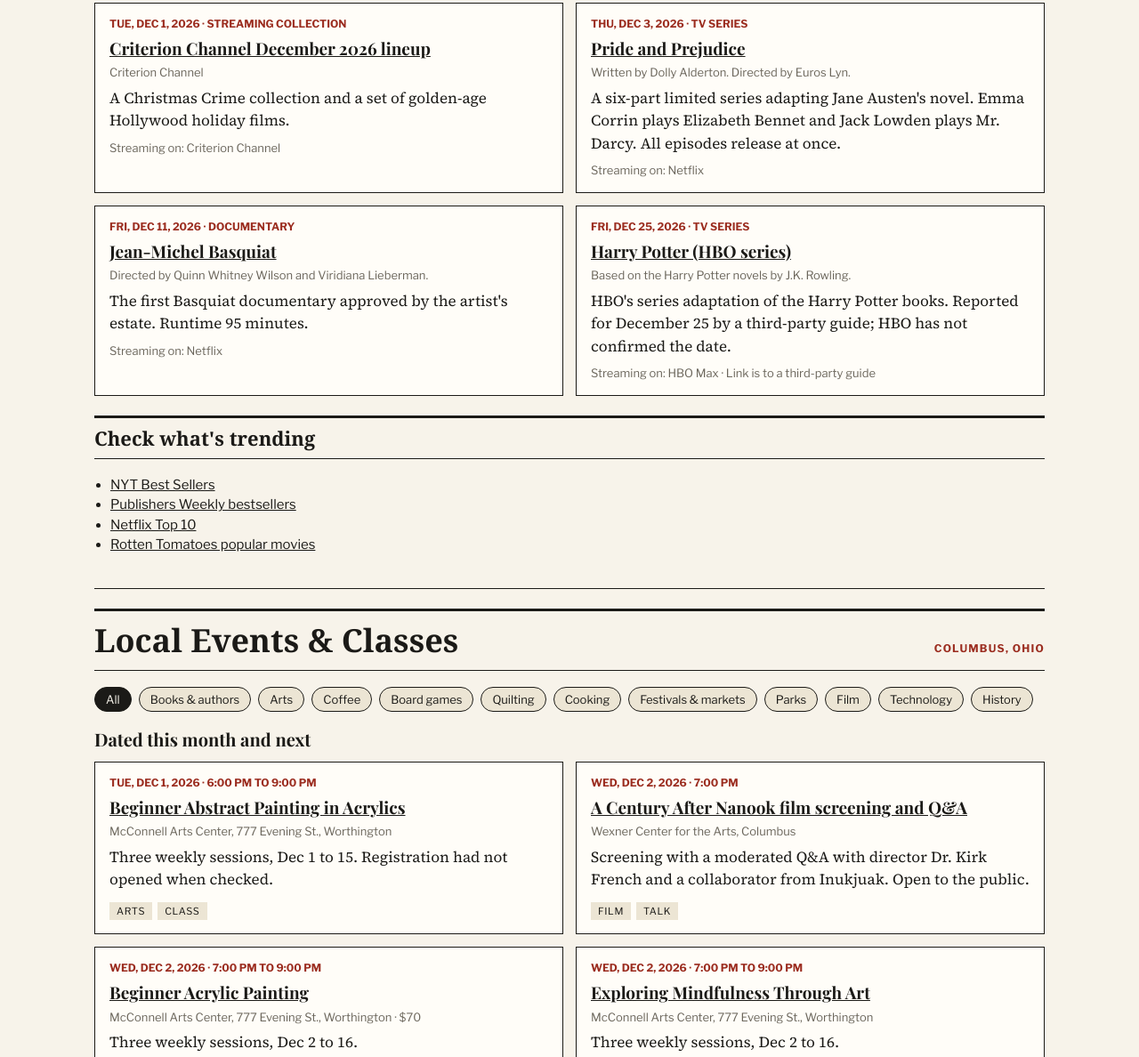
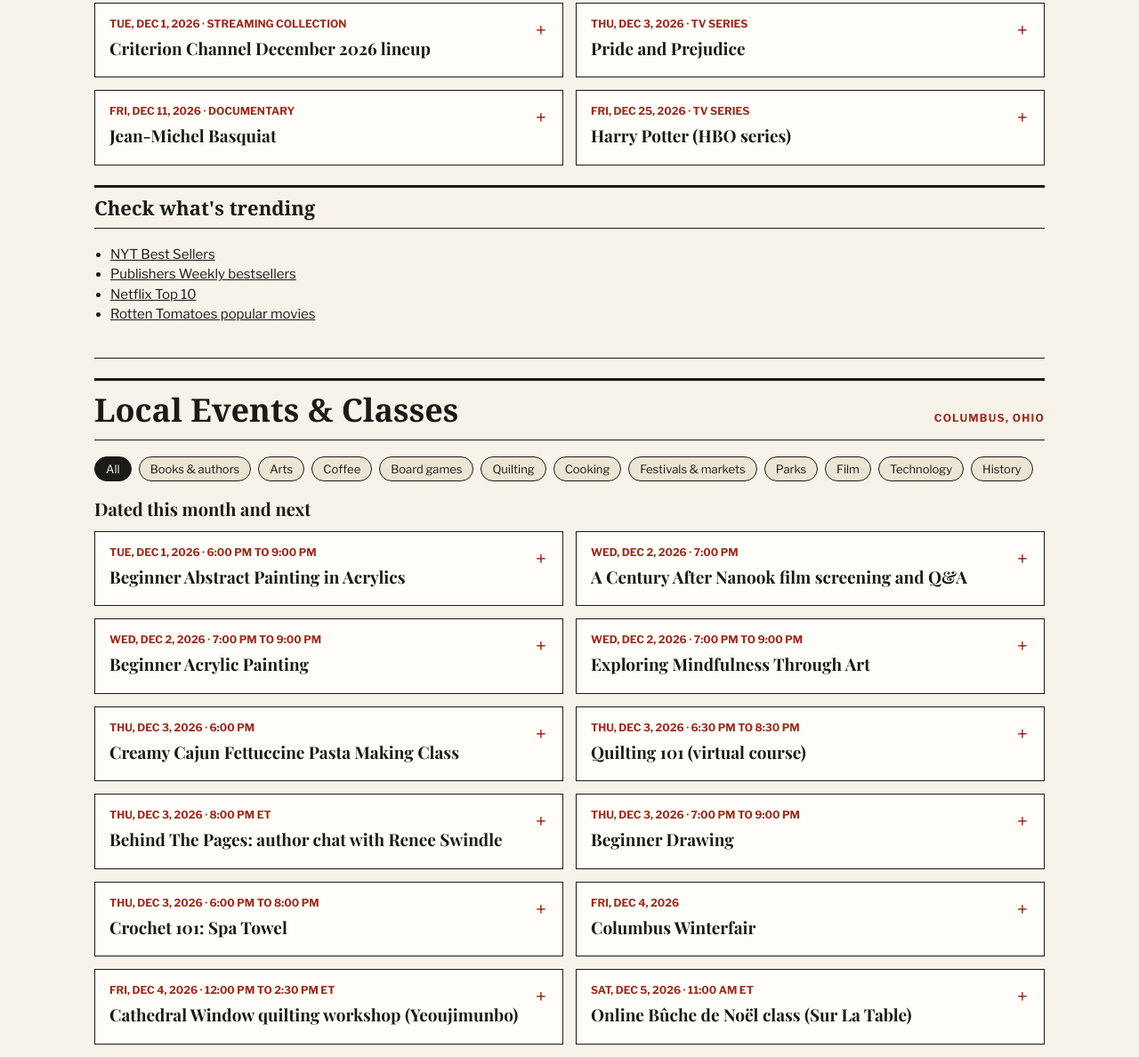
Before and after one commit to allthecoffees/newspaper, a plain HTML site: page index.html in a window 1280 px wide. Shown: the part 1200-2388 px from the top of the page at 89% size. Drawn offline with nearby package versions, Linux system fonts and the light colour scheme; a web font is replaced by a local one.

Commit message:
Make streaming and event cards collapsible
Each streaming and event card shows its title and date. Tapping a card
opens the details and link.

Co-Authored-By: Claude Haiku 5.5 <noreply@anthropic.com>
Claude-Session: https://claude.ai/code/session_01C9tb9hLyzZXN47ZCmfo8LH

```diff
--- a/index.html
+++ b/index.html
@@ -140,6 +140,14 @@
   .subhead { font-family: var(--serif-head); font-size: 20px; margin: 22px 0 10px; font-weight: 700; }
   .subhead:first-child { margin-top: 0; }
   .empty { border: 1px dashed var(--rule); padding: 18px; background: var(--card); }
+  details.dcard > summary { list-style: none; cursor: pointer; position: relative; padding-right: 28px; min-height: 44px; }
+  details.dcard > summary::-webkit-details-marker { display: none; }
+  details.dcard > summary::after { content: "+"; position: absolute; right: 2px; top: 0; font-family: var(--sans); font-size: 22px; color: var(--accent); }
+  details.dcard[open] > summary::after { content: "\2212"; }
+  details.dcard > summary .when { display: block; }
+  details.dcard > summary .dtitle { display: block; font-family: var(--serif-head); font-size: 19px; margin: 4px 0; font-weight: 700; }
+  details.dcard > summary:focus-visible { outline: 2px solid var(--accent); outline-offset: 2px; }
+  details.dcard .dbody { margin-top: 8px; }
   .empty p { margin: 0 0 8px; }
 
   footer { font-family: var(--sans); font-size: 13px; color: var(--muted); padding: 20px 0 36px; }
@@ -357,17 +365,21 @@
     }).join("");
   }
 
+  // Collapsible card: the title and date show; tap to open the details.
+  function dcard(whenHtml, titleText, bodyHtml) {
+    return '<details class="event dcard"><summary><span class="when">' + whenHtml + '</span>' +
+      '<span class="dtitle">' + esc(titleText) + '</span></summary><div class="dbody">' + bodyHtml + '</div></details>';
+  }
+
   // On screen
   function renderScreen() {
     var items = (editions[selected].screen || []).slice().sort(byDate).filter(keep);
     document.getElementById("screenList").innerHTML = items.length ? items.map(function (s) {
-      return '<article class="event">' +
-        '<div class="when">' + esc(fmtDate(s.date)) + ' · ' + esc(s.type || "") + '</div>' +
-        '<h3><a href="' + esc(s.url) + '" target="_blank" rel="noopener">' + esc(s.title) + '</a></h3>' +
-        (s.creator ? '<div class="meta">' + esc(s.creator) + '</div>' : '') +
+      var body = (s.creator ? '<div class="meta">' + esc(s.creator) + '</div>' : '') +
         (s.summary ? '<p class="note" style="margin:6px 0 0">' + esc(s.summary) + '</p>' : '') +
         '<div class="meta" style="margin-top:8px">Streaming on: ' + esc((s.streaming || []).join(", ")) + (s.guide ? ' · Link is to a third-party guide' : '') + '</div>' +
-        '</article>';
+        '<p style="margin:8px 0 0"><a href="' + esc(s.url) + '" target="_blank" rel="noopener">Open the link →</a></p>';
+      return dcard(esc(fmtDate(s.date)) + ' · ' + esc(s.type || ""), s.title, body);
     }).join("") : '<div class="empty"><p>Nothing listed for this week.</p></div>';
   }
 
@@ -438,22 +450,20 @@
 
     var html = '<h3 class="subhead">Dated this month and next</h3>';
     html += shown.length ? '<div class="events">' + shown.map(function (ev) {
-      return '<article class="event">' +
-        '<div class="when">' + esc(fmtDate(ev.date)) + (ev.time ? ' · ' + esc(ev.time) : '') + '</div>' +
-        '<h3>' + titleOf(ev) + '</h3>' +
-        '<div class="meta">' + esc(ev.venue || "") + (ev.price ? ' · ' + esc(ev.price) : '') + '</div>' +
+      var body = '<div class="meta">' + esc(ev.venue || "") + (ev.price ? ' · ' + esc(ev.price) : '') + '</div>' +
         (ev.note ? '<p class="note" style="margin:6px 0 0">' + esc(ev.note) + '</p>' : '') +
-        tags(ev) + '</article>';
+        tags(ev) +
+        (ev.url ? '<p style="margin:8px 0 0"><a href="' + esc(ev.url) + '" target="_blank" rel="noopener">Open the link →</a></p>' : '');
+      return dcard(esc(fmtDate(ev.date)) + (ev.time ? ' · ' + esc(ev.time) : ''), ev.title, body);
     }).join("") + '</div>' : '<p class="note">No dated listings in this category.</p>';
 
     html += '<h3 class="subhead">Ongoing groups and classes</h3>';
     html += ongoing.length ? '<div class="events">' + ongoing.map(function (r) {
-      return '<article class="event">' +
-        '<div class="when">' + esc(r.when || "") + '</div>' +
-        '<h3>' + titleOf(r) + '</h3>' +
-        '<div class="meta">' + esc(r.venue || "") + '</div>' +
+      var body = '<div class="meta">' + esc(r.venue || "") + '</div>' +
         (r.note ? '<p class="note" style="margin:6px 0 0">' + esc(r.note) + '</p>' : '') +
-        tags(r) + '</article>';
+        tags(r) +
+        (r.url ? '<p style="margin:8px 0 0"><a href="' + esc(r.url) + '" target="_blank" rel="noopener">Open the link →</a></p>' : '');
+      return dcard(esc(r.when || ""), r.title, body);
     }).join("") + '</div>' : '<p class="note">Nothing in this category.</p>';
 
     el.innerHTML = html;
```
